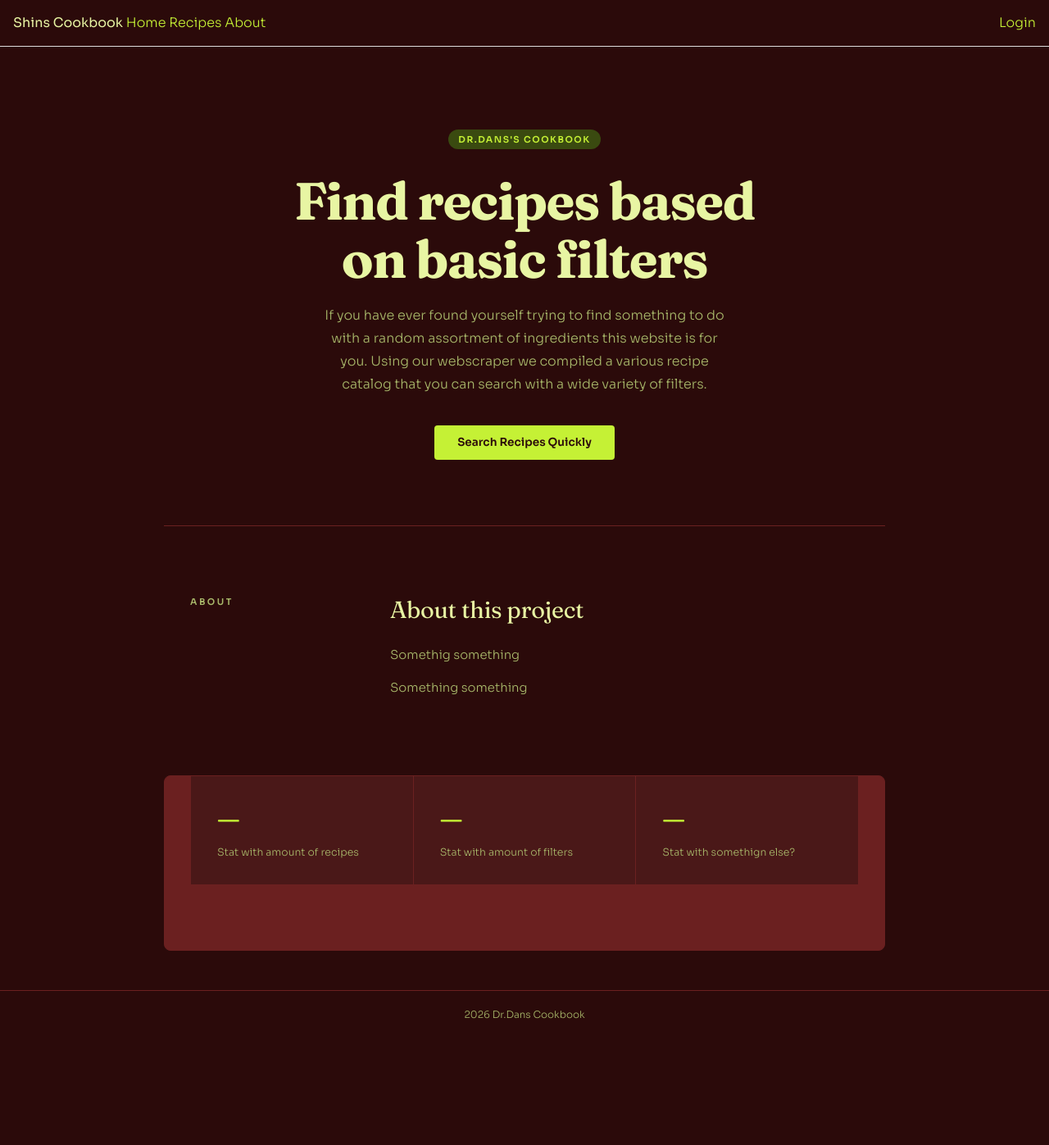
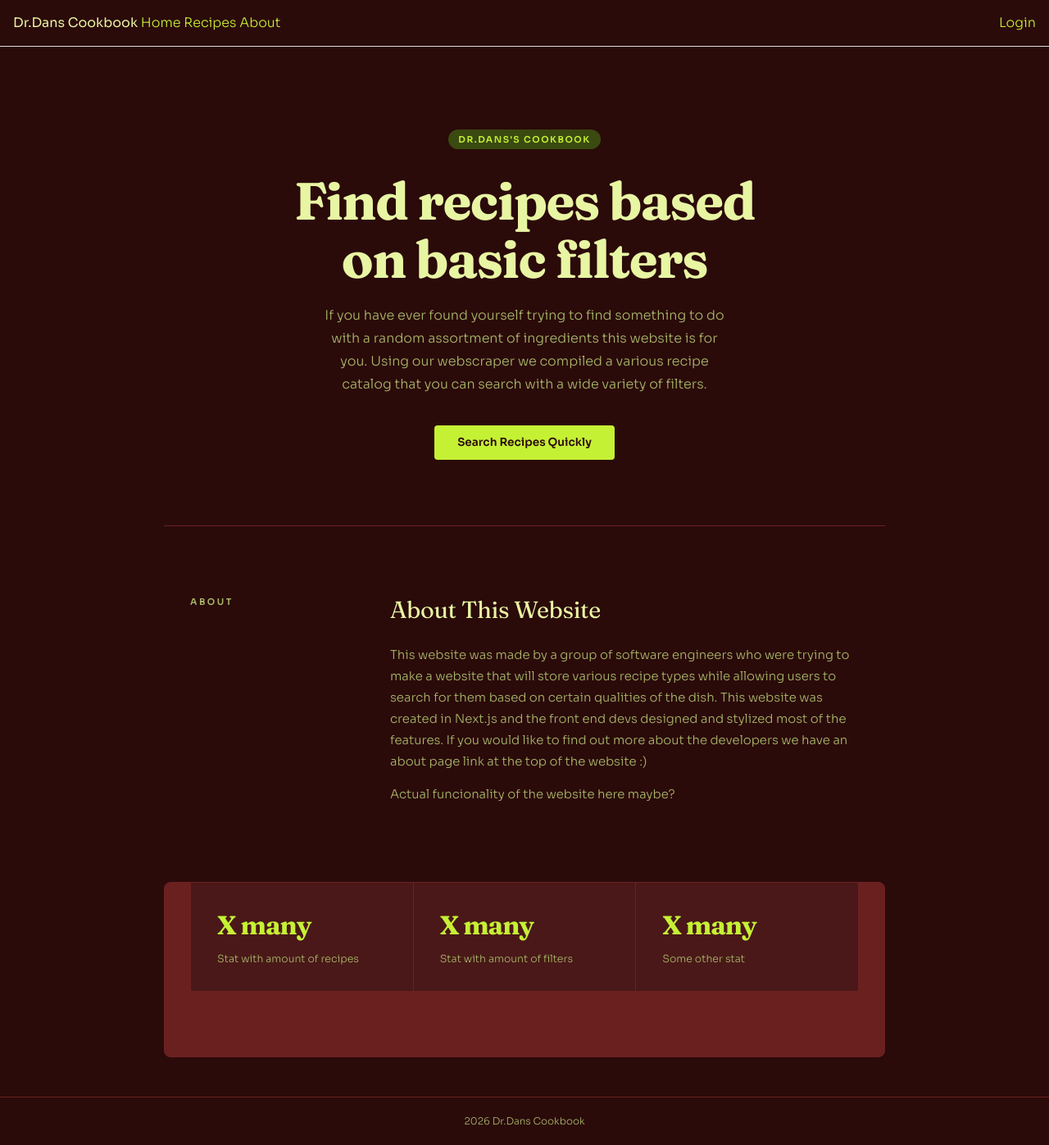
Before and after one commit to J-amie-nmt/SWE_GR_2, a Next.js app in the folder recipe-search/: page / in a window 1280 px wide. Shown: the whole page at 82% size. Before the commit the page ends 1267 px from the top, so only its background shows below. Built offline with nearby package versions, Linux system fonts and the light colour scheme.

Commit message:
More minor changes to front end

```diff
--- a/recipe-search/app/about/page.tsx
+++ b/recipe-search/app/about/page.tsx
@@ -1,15 +1,13 @@
 // About page
 'use client'
 
-
 const TEAM = [
-  { name: "Tristan Coull",  role: "Team Lead", bio: "Short bio here." },
+  { name: "Tristan Coull",  role: "Team Lead", bio: "Hi! I am the team lead for the Dr.Dans cookbook team. I mostly contributed to the front end of the website but I also helped to plan and facilitate back end and front end functionality." },
   { name: "Caelan Eakman",  role: "Front-end Dev", bio: "Short bio here." },
   { name: "Jamie Farrow",   role: "Back-end Dev", bio: "Short bio here." },
   { name: "Miles Taylor",   role: "Back-end Dev", bio: "Short bio here." },
   { name: "Amin Weinman",   role: "Front-end Dev", bio: "Short bio here." },
 ]
-
 
 export default function AboutPage() {
   return (
--- a/recipe-search/app/components/Nav.tsx
+++ b/recipe-search/app/components/Nav.tsx
@@ -5,7 +5,7 @@ import Link from "next/link"
 export default function Nav() {
   return (
     <nav style={{ padding: "1rem", borderBottom: "1px solid #ddd" }}>
-      <strong>Shins Cookbook</strong>{" "}
+      <strong>Dr.Dans Cookbook</strong>{" "}
       <Link href="/">Home</Link>{" "}
       <Link href="/recipes">Recipes</Link>{" "}
       <Link href="/about">About</Link>{" "}
--- a/recipe-search/app/layout.tsx
+++ b/recipe-search/app/layout.tsx
@@ -6,7 +6,7 @@ import { Providers } from './providers'
 
 export const metadata = {
   title: "Dr.Dans Cookbook",
-  description: "Find and save recipes from anywhere",
+  description: "Search for recipes based on basic filters!",
 }
 export default function RootLayout({
   children,
--- a/recipe-search/app/page.tsx
+++ b/recipe-search/app/page.tsx
@@ -9,21 +9,18 @@ const HERO = {
 }
 
 const ABOUT = {
-  heading: "About this project",
+  heading: "About This Website",
   paragraphs: [
-    "Somethig something",
-    "Something something",
+    "This website was made by a group of software engineers who were trying to make a website that will store various recipe types while allowing users to search for them based on certain qualities of the dish. This website was created in Next.js and the front end devs designed and stylized most of the features. If you would like to find out more about the developers we have an about page link at the top of the website :) ",
+    "Actual funcionality of the website here maybe?",
   ],
 }
 
 const STATS = [
-  { number: "—", label: "Stat with amount of recipes" },
-  { number: "—", label: "Stat with amount of filters" },
-  { number: "—", label: "Stat with somethign else?" },
+  { number: "X many", label: "Stat with amount of recipes" },
+  { number: "X many", label: "Stat with amount of filters" },
+  { number: "X many", label: "Some other stat" },
 ]
-
-
-// ── END CONTENT ─────────────────────────────
 
 export default function Home() {
   return (
```
Also changed, not shown: recipe-search/app/recipes/page.tsx (+2 -15 lines).
